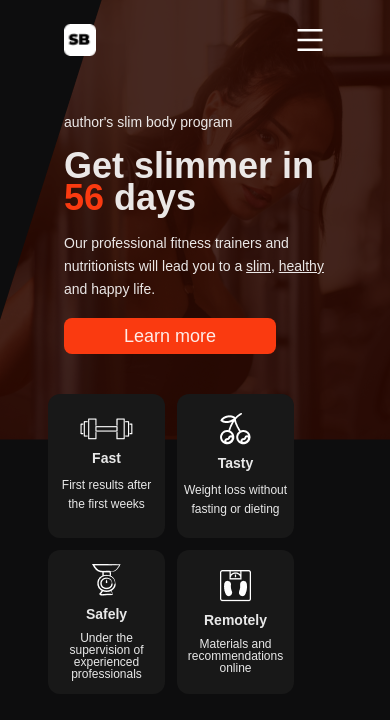
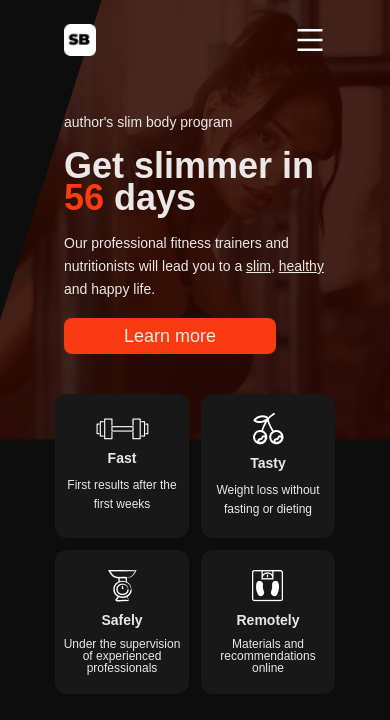
Before and after one commit to felpfsf/sb-fitness-app-lading, a React (Vite) app: page / in a window 390 px wide. Shown: the top 720 px of the page. Built offline with nearby package versions, Linux system fonts and the light colour scheme.

Commit message:
changing font styles

```diff
--- a/src/components/hero/Hero.jsx
+++ b/src/components/hero/Hero.jsx
@@ -6,50 +6,50 @@ const Hero = () => {
       {/* Call to action */}
       <div className='flex md:px-8 xl:justify-center'>
         <div className='md:w-[484px] pt-[112px] md:pt-40 px-16 flex flex-col justify-center'>
-          <h3 className='text-sm'>author's slim body program</h3>
-          <h1 className='text-4xl md:text-5xl leading-8 font-bold mt-[18px]'>Get slimmer in <strong className='text-sbPallet-accent'>56</strong> days</h1>
-          <h2 className='text-sm md:text-base leading-relaxed mt-[18px] mb-[18px]'>
+          <h3 className='text-sm font-light'>author's slim body program</h3>
+          <h1 className='text-4xl md:text-5xl leading-8 font-black mt-[18px]'>Get slimmer in <strong className='text-sbPallet-accent'>56</strong> days</h1>
+          <h2 className='text-sm font-light md:text-base leading-relaxed mt-[18px] mb-[18px]'>
             Our professional fitness trainers and nutritionists will lead you to a <span className='underline'>slim</span>, <span className='underline'>healthy</span> and happy life.
           </h2>
-          <a className='w-[212px] h-9 p-3 text-lg bg-sbPallet-accent rounded-lg flex items-center justify-center' href="#">Learn more</a>
+          <a className='w-[212px] h-9 p-3 text-lg font-medium bg-sbPallet-accent rounded-lg flex items-center justify-center' href="#">Learn more</a>
         </div>
         {/* hero image visible on tablet desktop */}
         <img className='hidden lg:block pt-36' src="/assets/girl-fitness.png" alt="Girl lifting in smith machine" />
       </div>
 
       {/* Cards */}
-      <div className='pt-10 px-12 flex flex-wrap md:justify-center gap-3 md:gap-14'>
+      <div className='pt-10 px-10 flex flex-wrap justify-center gap-3 md:gap-14'>
         {/* card #1 */}
-        <div className='w-[117px] sm:w-36 md:w-56 h-36 md:h-44 p-1 rounded-xl bg-sbPallet-cardBg flex flex-col items-center justify-center'>
+        <div className='w-[134px] sm:w-36 md:w-56 h-36 md:h-44 p-1 rounded-xl bg-sbPallet-cardBg flex flex-col items-center justify-center'>
           <div>
             <img src="/assets/dumb-bell.png" alt="Dumb-bell Clipart" />
           </div>
           <h2 className='text-sm font-bold mt-2'>Fast</h2>
-          <p className='text-xs text-center leading-relaxed mt-2'>First results after the first weeks</p>
+          <p className='text-xs font-light text-center leading-relaxed mt-2'>First results after the first weeks</p>
         </div>
         {/* card #2 */}
-        <div className='w-[117px] sm:w-36 md:w-56 h-36 md:h-44 p-1 rounded-xl bg-sbPallet-cardBg flex flex-col items-center justify-center'>
+        <div className='w-[134px] sm:w-36 md:w-56 h-36 md:h-44 p-1 rounded-xl bg-sbPallet-cardBg flex flex-col items-center justify-center'>
           <div>
             <img src="/assets/cherry.png" alt="Cherry Clipart" />
           </div>
           <h2 className='text-sm font-bold mt-2'>Tasty</h2>
-          <p className='text-xs text-center leading-relaxed mt-2'>Weight loss without fasting or dieting</p>
+          <p className='text-xs font-light text-center leading-relaxed mt-2'>Weight loss without fasting or dieting</p>
         </div>
         {/* card #3 */}
-        <div className='w-[117px] sm:w-36 md:w-56 h-36 md:h-44 p-1 rounded-xl bg-sbPallet-cardBg flex flex-col items-center justify-center'>
+        <div className='w-[134px] sm:w-36 md:w-56 h-36 md:h-44 p-1 rounded-xl bg-sbPallet-cardBg flex flex-col items-center justify-center'>
           <div>
             <img src="/assets/cam-monitor.png" alt="Camera Clipart" />
           </div>
           <h2 className='text-sm font-bold mt-2'>Safely</h2>
-          <p className='text-xs text-center leading-none mt-2'>Under the supervision of experienced professionals</p>
+          <p className='text-xs font-light text-center leading-none mt-2'>Under the supervision of experienced professionals</p>
         </div>
         {/* card #4 */}
-        <div className='w-[117px] sm:w-36 md:w-56 h-36 md:h-44 p-1 rounded-xl bg-sbPallet-cardBg flex flex-col items-center justify-center'>
+        <div className='w-[134px] sm:w-36 md:w-56 h-36 md:h-44 p-1 rounded-xl bg-sbPallet-cardBg flex flex-col items-center justify-center'>
           <div>
             <img src="/assets/scale.png" alt="Scale Clipart" />
           </div>
           <h2 className='text-sm font-bold mt-2'>Remotely</h2>
-          <p className='text-xs text-center leading-none mt-2'>Materials and recommendations online</p>
+          <p className='text-xs font-light text-center leading-none mt-2'>Materials and recommendations online</p>
         </div>
       </div>
     </div>
--- a/src/components/navbar/Navbar.jsx
+++ b/src/components/navbar/Navbar.jsx
@@ -15,12 +15,12 @@ const Navbar = () => {
       <nav className='hidden xl:w-full lg:flex justify-center'>
         <ul className='text-center uppercase flex gap-8'>
           <li className='text-base font-bold pb-8 md:pb-0'><a className='hover:underline underline-offset-8' href="#" onClick={() => setOpenMenu(false)}>Home</a></li>
-          <li className='text-base font-bold pb-8 md:pb-0'><a className='hover:underline underline-offset-8' href="#" onClick={() => setOpenMenu(false)}>Program</a></li>
+          <li className='text-base font-bold pb-8 md:pb-0'><a className='hover:underline underline-offset-8' href="#about" onClick={() => setOpenMenu(false)}>Program</a></li>
           <li className='text-base font-bold pb-8 md:pb-0'><a className='hover:underline underline-offset-8' href="#" onClick={() => setOpenMenu(false)}>Results</a></li>
           <li className='text-base font-bold pb-8 md:pb-0'><a className='hover:underline underline-offset-8' href="#" onClick={() => setOpenMenu(false)}>Contact Us</a></li>
         </ul>
       </nav>
-      <a className='hidden lg:block w-40 p-2 text-xs text-center uppercase border rounded-lg hover:bg-sbPallet-accent hover:border-sbPallet-accent ease-in-out duration-200' href="#">Request a call</a>
+      <a className='hidden lg:block w-40 p-2 text-xs text-center uppercase border rounded-lg hover:font-bold hover:bg-sbPallet-accent hover:border-sbPallet-accent ease-in-out duration-200' href="#">Request a call</a>
 
       {/* Button and Menu Mobile */}
 
@@ -38,7 +38,7 @@ const Navbar = () => {
       >
         <ul className='text-center uppercase'>
           <li className='text-lg font-bold pb-8'><a className='hover:underline underline-offset-[16px]' href="#" onClick={() => setOpenMenu(false)}>Home</a></li>
-          <li className='text-lg font-bold pb-8'><a className='hover:underline underline-offset-[16px]' href="#" onClick={() => setOpenMenu(false)}>Program</a></li>
+          <li className='text-lg font-bold pb-8'><a className='hover:underline underline-offset-[16px]' href="#about" onClick={() => setOpenMenu(false)}>Program</a></li>
           <li className='text-lg font-bold pb-8'><a className='hover:underline underline-offset-[16px]' href="#" onClick={() => setOpenMenu(false)}>Results</a></li>
           <li className='text-lg font-bold pb-8'><a className='hover:underline underline-offset-[16px]' href="#" onClick={() => setOpenMenu(false)}>Contact Us</a></li>
         </ul>
```
